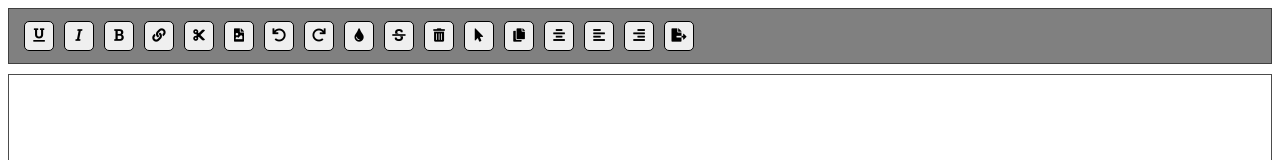
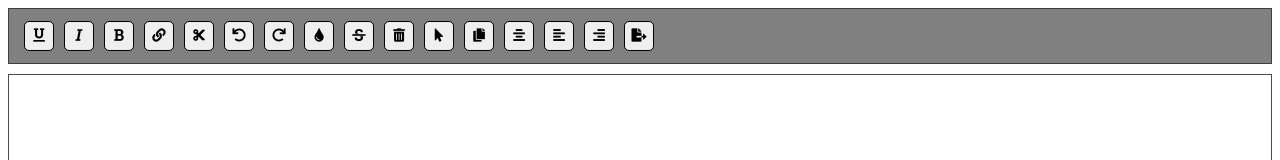
Before and after one commit to neyser95/React-Editor, a React app: page / in a window 1280 px wide. Shown: the top 160 px of the page. Built offline with nearby package versions, Linux system fonts and the light colour scheme.

Commit message:
adding functionality to toolbar buttons

```diff
--- a/src/components/App.js
+++ b/src/components/App.js
@@ -5,84 +5,115 @@ import Editor from './Editor/Editor';
 class App extends Component {
   // * Our App will be a class component and hanling all state
   state = {
+    // * toolbarButtons will hold the class needed for button icon and also the function the button will invoke when clicked on.
     toolbarButtons: {
       underline: {
         icon: 'fas fa-underline',
-        event: ''
+        event: function() {
+          document.execCommand('underline', false, '');
+        }
       },
       italic: {
         icon: 'fas fa-italic',
-        event: ''
+        event: function() {
+          document.execCommand('italic', false, '');
+        }
       },
       bold: {
         icon: 'fas fa-bold',
-        event: ''
+        event: function() {
+          document.execCommand('bold', false, '');
+        }
       },
       link: {
         icon: 'fas fa-link',
-        event: ''
+        event: function() {
+          const url = prompt('Enter the URL');
+          document.execCommand('createLink', false, url);
+        }
       },
       cut: {
         icon: 'fas fa-cut',
-        event: ''
-      },
-      image: {
-        icon: 'fas fa-file-image',
-        event: ''
+        event: function() {
+          document.execCommand('cut', false, '');
+        }
       },
       undo: {
         icon: 'fas fa-undo',
-        event: ''
+        event: function() {
+          document.execCommand('undo', false, '');
+        }
       },
       redo: {
         icon: 'fas fa-redo',
-        event: ''
+        event: function() {
+          document.execCommand('redo', false, '');
+        }
       },
       color: {
         icon: 'fas fa-tint',
-        event: ''
+        event: function() {
+          const color = prompt('Enter your color in hex ex:#f1f233');
+          document.execCommand('foreColor', false, color);
+        }
       },
       crossText: {
         icon: 'fas fa-strikethrough',
-        event: ''
+        event: function() {
+          document.execCommand('strikeThrough', false, '');
+        }
       },
       delete: {
         icon: 'fas fa-trash-alt',
-        event: ''
+        event: function() {
+          document.execCommand('delete', false, '');
+        }
       },
       selectAll: {
         icon: 'fas fa-mouse-pointer',
-        event: ''
+        event: function() {
+          document.execCommand('selectAll', false, '');
+        }
       },
       copy: {
         icon: 'fas fa-copy',
-        event: ''
+        event: function() {
+          document.execCommand('copy', false, '');
+        }
       },
       alignCenter: {
         icon: 'fas fa-align-center',
-        event: ''
+        event: function() {
+          document.execCommand('justifyCenter', false, '');
+        }
       },
       alignLeft: {
         icon: 'fas fa-align-left',
-        event: ''
+        event: function() {
+          document.execCommand('justifyLeft', false, '');
+        }
       },
       alignRight: {
         icon: 'fas fa-align-right',
-        event: ''
+        event: function() {
+          document.execCommand('justifyRight', false, '');
+        }
       },
       export: {
         icon: 'fas fa-file-export',
         event: ''
       }
     },
+    // * This will hold the all text within the editorBody
     editorBody: ''
   };
 
   // * Will handle all the changes made inside the editor and save it to state for later use.
-  handleEditorChange = (e) => {
+  handleEditorChange = e => {
     const editorBody = e.target.innerHTML;
-    this.setState({editorBody});
-  }
+    console.log(editorBody);
+    this.setState({ editorBody });
+  };
 
   render() {
     return (
```
